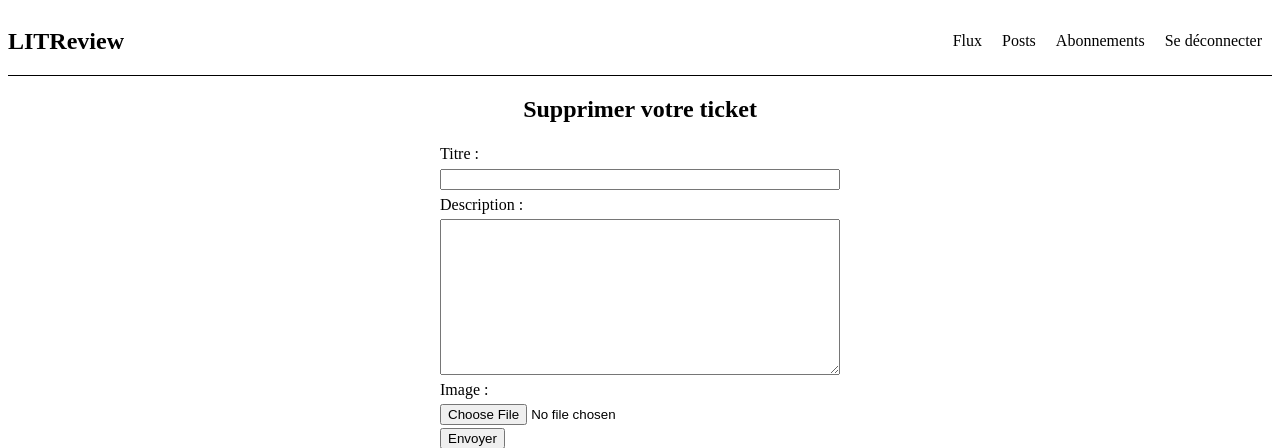
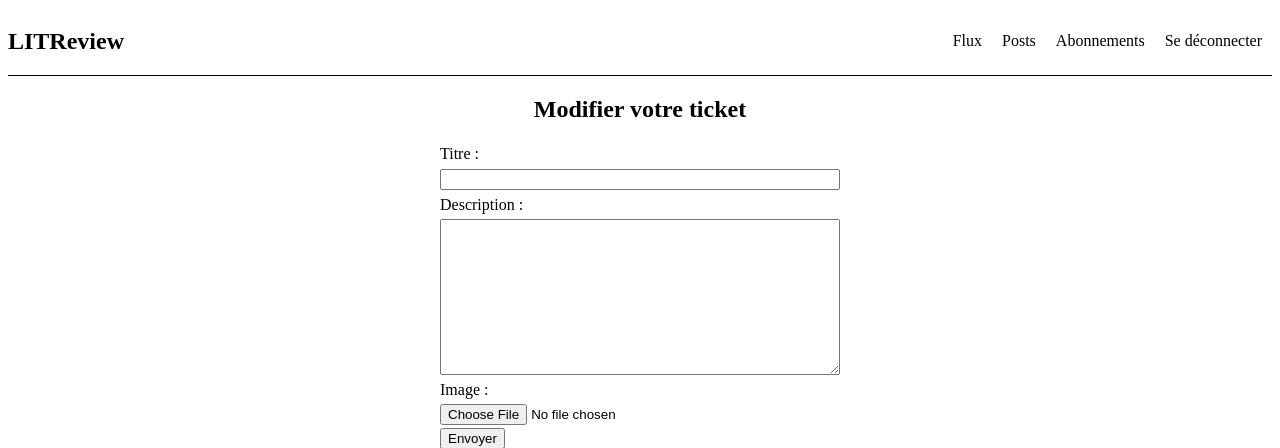
Before and after one commit to lisa367/OPC-Projet_9, a Django app: template src/tickets_app/templates/tickets_app/update_ticket.html in a window 1280 px wide. Shown: the top 448 px of the page. Run offline with Django 4.2, Linux system fonts and the light colour scheme; the template is opened without the code that fills it: values that come from a table or form of the project are taken from there, others are empty.

Commit message:
final updates

```diff
--- a/src/tickets_app/templates/tickets_app/update_ticket.html
+++ b/src/tickets_app/templates/tickets_app/update_ticket.html
@@ -2,7 +2,7 @@
 
 {% block h2 %}
 <div class="page-content">
-    Supprimer votre ticket
+    Modifier votre ticket
 </div>
 
 {% endblock %}
```
Also changed, not shown: src/reviews_app/templates/reviews_app/create_review.html (+5 -5 lines).
